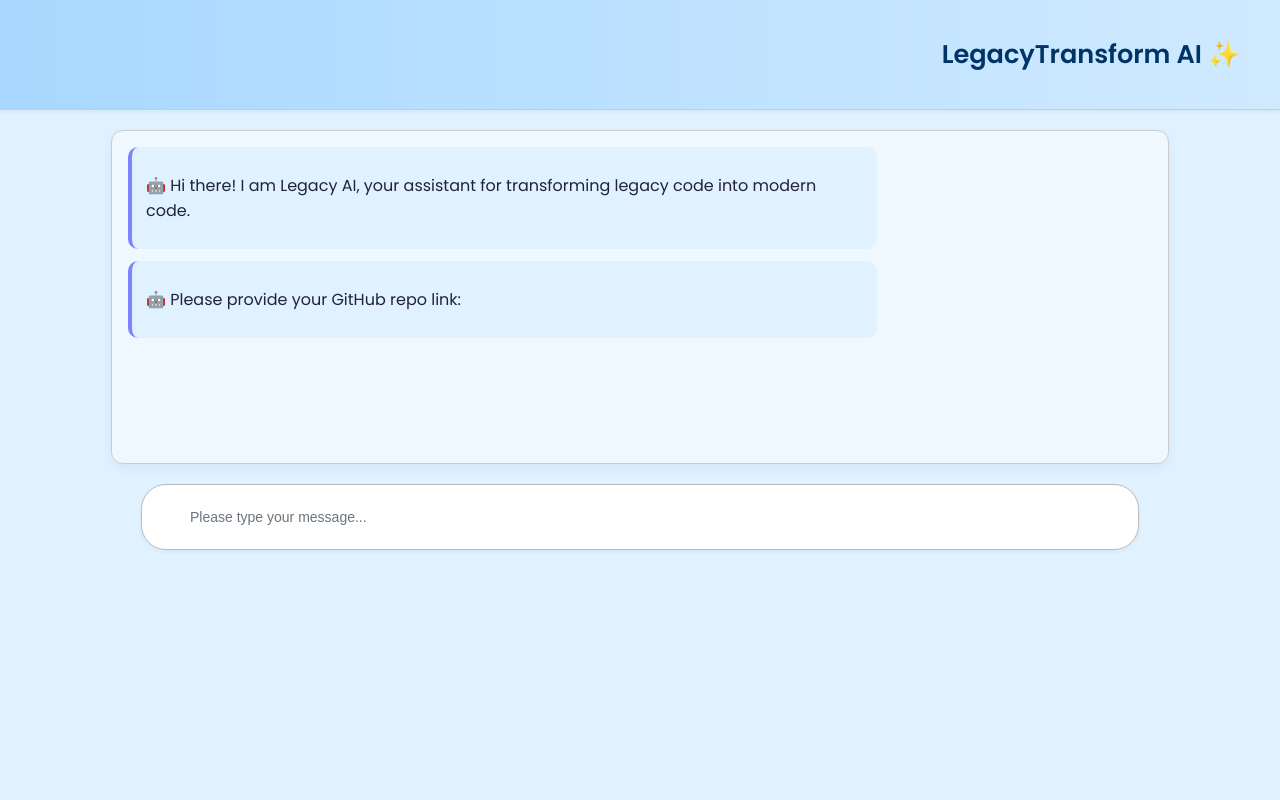
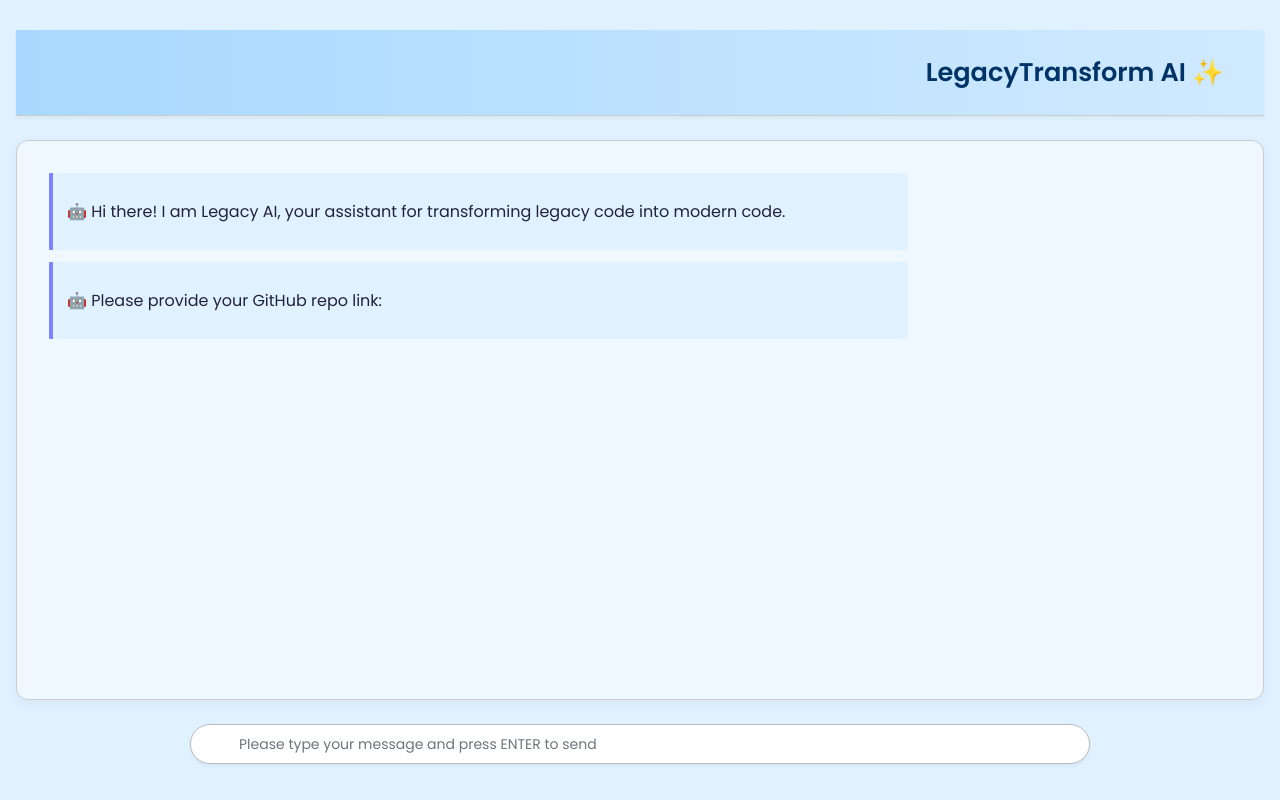
Before and after one commit to janmejoy2/Agentic-Ai-Frontend, a React (Create React App) app: page / in a window 1280 px wide. Built offline with nearby package versions, Linux system fonts and the light colour scheme.

Commit message:
fix:"added styling and formatting for summary"

```diff
--- a/src/Components/Input.css
+++ b/src/Components/Input.css
@@ -1,23 +1,24 @@
 
 @import url('https://fonts.googleapis.com/css2?family=Inter:wght@400;600&family=Poppins:wght@400;600&display=swap');
 .agentic-container {
-  min-height: 100vh;
-  min-width: 100vw;
   width: 100vw;
   height: 100vh;
-  margin: 0;
-  padding: 0;
+  min-width: 0;
+  min-height: 100vh;
+  /* margin: 24px; */
+  padding: 16px;
   box-sizing: border-box;
   background: #E0F2FF;
   font-family: 'Poppins', sans-serif;
   display: flex;
   flex-direction: column;
+  overflow: hidden;
 }
 
 /* Header */
 .navbar {
   background: linear-gradient(to right, #a8d8ff, #d0eaff);
-  padding: 14px 40px;
+  padding: 2px 40px;
   display: flex;
   justify-content: space-between;
   align-items: center;
@@ -43,20 +44,22 @@
 .chat-box {
   background-color: #F0F8FF;
   border: 1px solid #ccc;
-  width: 80%;
-  margin: 20px auto;
-  height: 300px;
+  width: 100%;
+  margin: 24px 0;
+  height: 70vh;
   overflow-y: auto;
-  padding: 16px;
+  padding: 32px; /* Equal padding on all sides */
   border-radius: 12px;
   box-shadow: 0 4px 12px rgba(0, 0, 0, 0.05);
+  box-sizing: border-box; /* Ensure padding is included in width */
+
 }
 
 /* Messages */
 .chat-message {
   margin-bottom: 12px;
   padding: 10px 14px;
-  border-radius: 10px;
+  border-radius: 1px;
   max-width: 70%;
   word-wrap: break-word;
 }
@@ -93,6 +96,7 @@
   gap: 10px;
   margin-bottom: 20px;
   position: relative;
+  flex-shrink: 0;
 }
 
 .input-area input[type="text"] {
@@ -110,18 +114,23 @@
 }
 
 .input-area .input-textarea {
-  width: 900px;
-  height: 48px;
-  padding: 12px 48px;
-  border: 1px solid #bbb;
-  border-radius: 25px;
-  font-size: 14px;
-  background-color: #FFFFFF;
-  color: #000000;
-  box-shadow: 0 2px 4px rgba(0, 0, 0, 0.05);
-  resize: vertical;
-  overflow-y: auto;
-  white-space: pre-wrap;
+  width: 1000px;
+  height: 60px;
+  font-size: 1.2rem;
+  font-family: 'Poppins', 'Inter', sans-serif;
+  padding: 12px 16px;
+  border: 1.5px solid #a8d8ff;
+  border-radius: 12px;
+  outline: none;
+  transition: border-color 0.2s;
+  background: #f7fbff;
+  color: #003366;
+  box-sizing: border-box;
+}
+
+.input-textarea:focus {
+  border-color: #003366;
+  background: #e0f2ff;
 }
 
 .input-area input::placeholder {
@@ -141,7 +150,11 @@
   align-items: center;
   justify-content: center;
 }
-
+.agentic-container {
+  display: flex;
+  flex-direction: column;
+  justify-content: flex-end;
+}
 .file-label input[type="file"] {
   display: none;
 }
--- a/src/Components/Input.js
+++ b/src/Components/Input.js
@@ -1,4 +1,4 @@
-import React, { useState, useEffect } from 'react';
+import React, { useState, useEffect, useRef } from 'react';
 import './Input.css';
 
 const HARDCODED_FILE = {
@@ -23,7 +23,8 @@ const Input = () => {
   const [fileError, setFileError] = useState('');
   const [githubRepo, setGithubRepo] = useState('');
   const [requestMessage, setRequestMessage] = useState('');
-  const [step, setStep] = useState(2); // Start at step 2 to ask for repo
+  const [step, setStep] = useState(2);
+  const chatBoxRef = useRef(null);
 
   const API_ENDPOINT = 'http://127.0.0.1:5000/requirement';
 
@@ -40,6 +41,40 @@ const Input = () => {
   ]);
 }, []);
 
+// useEffect(() => {
+//   if (chatBoxRef.current) {
+//     chatBoxRef.current.scrollTop = chatBoxRef.current.scrollHeight;
+//   }
+// }, [messages]);
+
+  function formatSummaryGrouped(summary) {
+  const sections = summary.split('\n\n* ').map(s => s.trim().replace(/^\* /, ''));
+  return (
+    <div>
+      <strong>Summary:</strong>
+      <ul>
+        {sections.map((section, idx) => {
+          const [heading, ...rest] = section.split(':');
+          const cleanHeading = heading.replace(/^\*+\s*/, '').replace(/^\*+\s*/, '').replace(/\*+/g, '').trim();
+          const content = rest.join(':').trim();
+          return (
+            <li key={idx}>
+              <strong>{cleanHeading}:</strong>
+              <div style={{ marginLeft: '12px', marginTop: '4px' }}>
+                {content
+                  .split('\n')
+                  .filter(line => line.trim())
+                  .map((line, i) => (
+                    <div key={i}>{line.replace(/^\*+\s*/, '').replace(/\*+/g, '').trim()}</div>
+                  ))}
+              </div>
+            </li>
+          );
+        })}
+      </ul>
+    </div>
+  );
+}
   const handleSend = async () => {
     if (!inputText.trim()) {
       alert('Cannot send empty message');
@@ -64,9 +99,13 @@ const Input = () => {
   const data = await res.json();
           setMessages((prev) => [
           ...prev,
-            { text: `Summary: ${data.summary}`, sender: 'bot' },
+          {
+            text: formatSummaryGrouped(data.summary),
+            sender: 'bot'
+          },
           { text: 'Now, please provide your requirement:', sender: 'bot' }
         ]);
+        console.log('repo link:', inputText);
   setStep(3);
 }
       } catch (error) {
@@ -81,6 +120,7 @@ const Input = () => {
         { text: 'Thanks for providing the details. We are working on it!', sender: 'bot' }
       ]);
       setStep(4);
+        console.log('repo link after requirement:', githubRepo); // <-- Log repo link here
 
       try {
         const res = await fetch(API_ENDPOINT, {
@@ -143,7 +183,7 @@ const Input = () => {
         <h2 className="title">LegacyTransform AI ✨</h2>
       </nav>
 
-      <div className="chat-box">
+      <div className="chat-box" ref={chatBoxRef}>
         {messages.length === 0 ? (
           <div className="placeholder">
             👋 <strong>Start the conversation!</strong>
@@ -160,11 +200,11 @@ const Input = () => {
                 {msg.text}
               </p>
               {msg.file && msg.sender !== 'bot' && <p>📎 {msg.file.name}</p>}
-              {msg.sender === 'bot' && msg.showDownload && (
+              {/* {msg.sender === 'bot' && msg.showDownload && (
                 <button className="download-btn" onClick={downloadHardcodedFile}>
-                  Download File
+                  Link to Merge Request
                 </button>
-              )}
+              )} */}
             </div>
           ))
         )}
@@ -173,7 +213,7 @@ const Input = () => {
       <div className="input-area">
         <input
           type="text"
-          placeholder="Please type your message..."
+          placeholder="Please type your message and press ENTER to send"
           value={inputText}
           onChange={(e) => setInputText(e.target.value)}
           onKeyDown={handleKeyPress}
```
Lines whose indentation alone changed are shown as unchanged.
